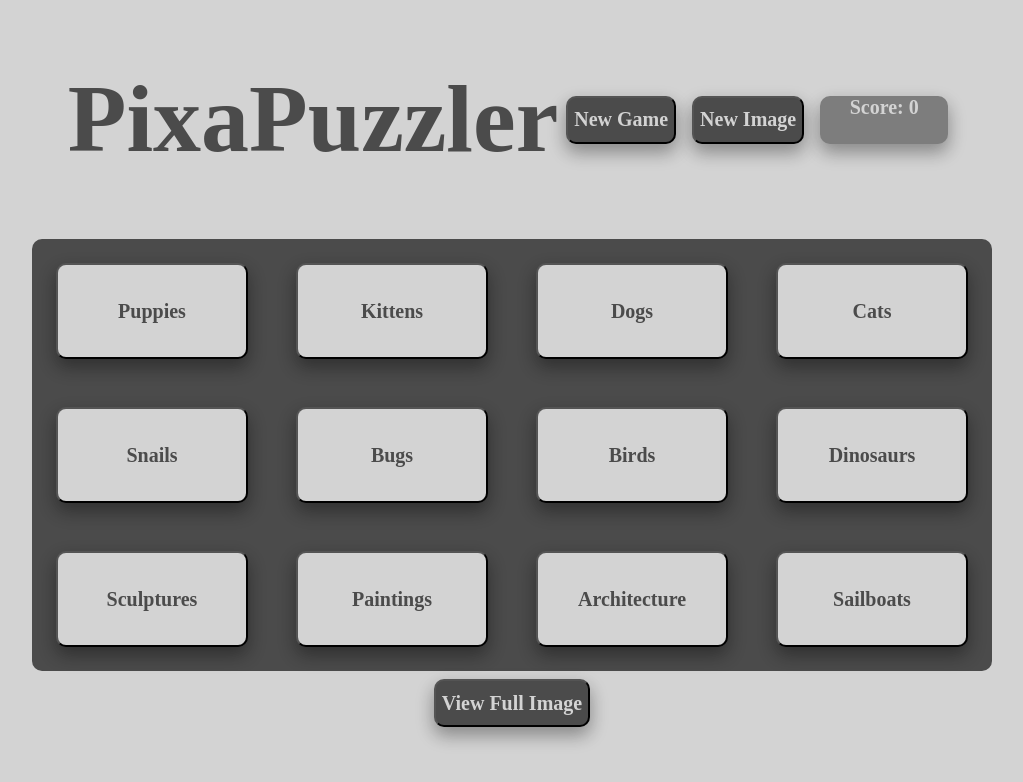
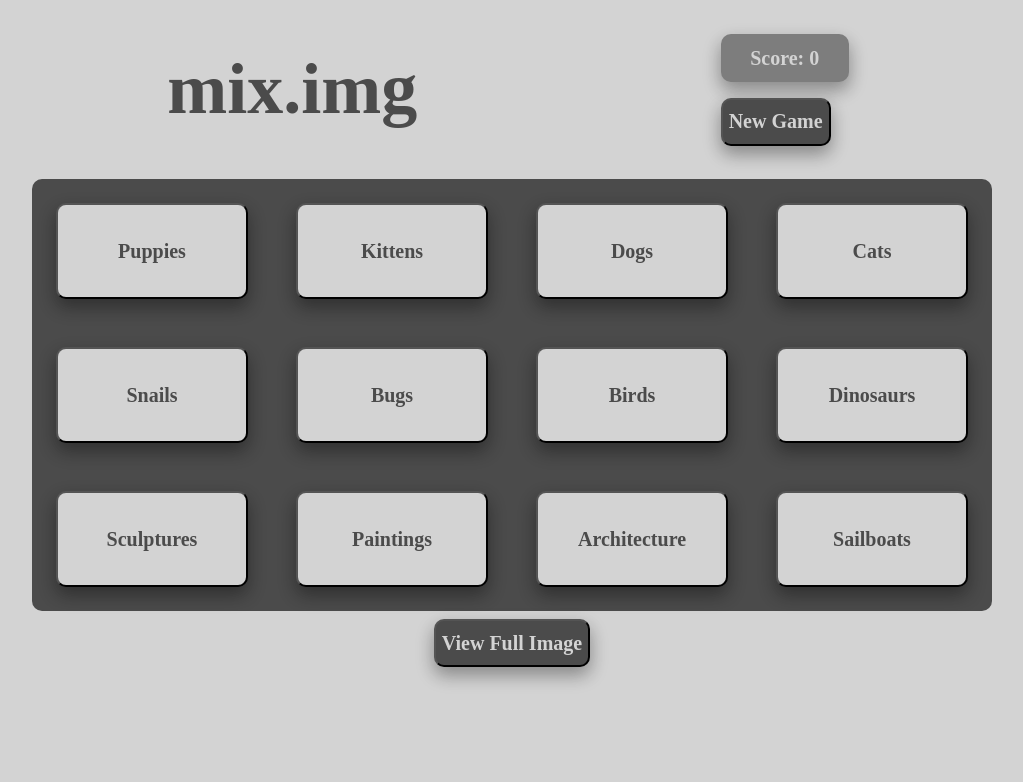
Before and after one commit to CodySelman/react-fifteen, a React (Create React App) app in the folder client/: page / in a window 1280 px wide. Shown: the top 782 px of the page, without its empty margins (128-1151 px from the left). Built offline with nearby package versions, Linux system fonts and the light colour scheme.

Commit message:
Changed title of game to mix.img. Created and linked up favicon.

```diff
--- a/client/public/index.html
+++ b/client/public/index.html
@@ -6,8 +6,9 @@
     <meta name="theme-color" content="#000000">
 
     <link rel="manifest" href="%PUBLIC_URL%/manifest.json">
+    <link rel="icon" href="favicon.ico" type="image/x-icon"/>
 
-    <title>Fifteen</title>
+    <title>mix.img</title>
   </head>
   <body>
     <noscript>
--- a/client/src/Heading.css
+++ b/client/src/Heading.css
@@ -1,11 +1,11 @@
 .heading {
     display: flex;
-    justify-content: center;
+    justify-content: space-evenly;
     align-items: center;
 }
 .heading h1 {
     text-align: center;
-    font-size: 6rem;
+    font-size: 4.5rem;
     color: rgb(75, 75, 75);
 }
 .heading button {
@@ -24,6 +24,7 @@
 }
 .heading p {
     text-align: center;
+    line-height: 3rem;
     background-color: rgb(125,125,125);
     color: rgb(211,211,211);
     font-weight: bold;
--- a/client/src/Heading.js
+++ b/client/src/Heading.js
@@ -5,10 +5,11 @@ import './Heading.css';
 const Heading = props => {
     return(
         <div className='heading fadeIn'>
-            <h1>PixaPuzzler</h1>
-            <button onClick={props.newGame}>New Game</button>
-            <button onClick={props.changeImage}>New Image</button>
-            <p>Score: {props.score}</p>
+            <h1>mix.img</h1>
+            <div>
+                <p>Score: {props.score}</p>
+                <button onClick={props.newGame}>New Game</button>
+            </div>
         </div>
     );
 };
```
Also changed, not shown: 1 other file (tests, documents, lock files or other folders).
